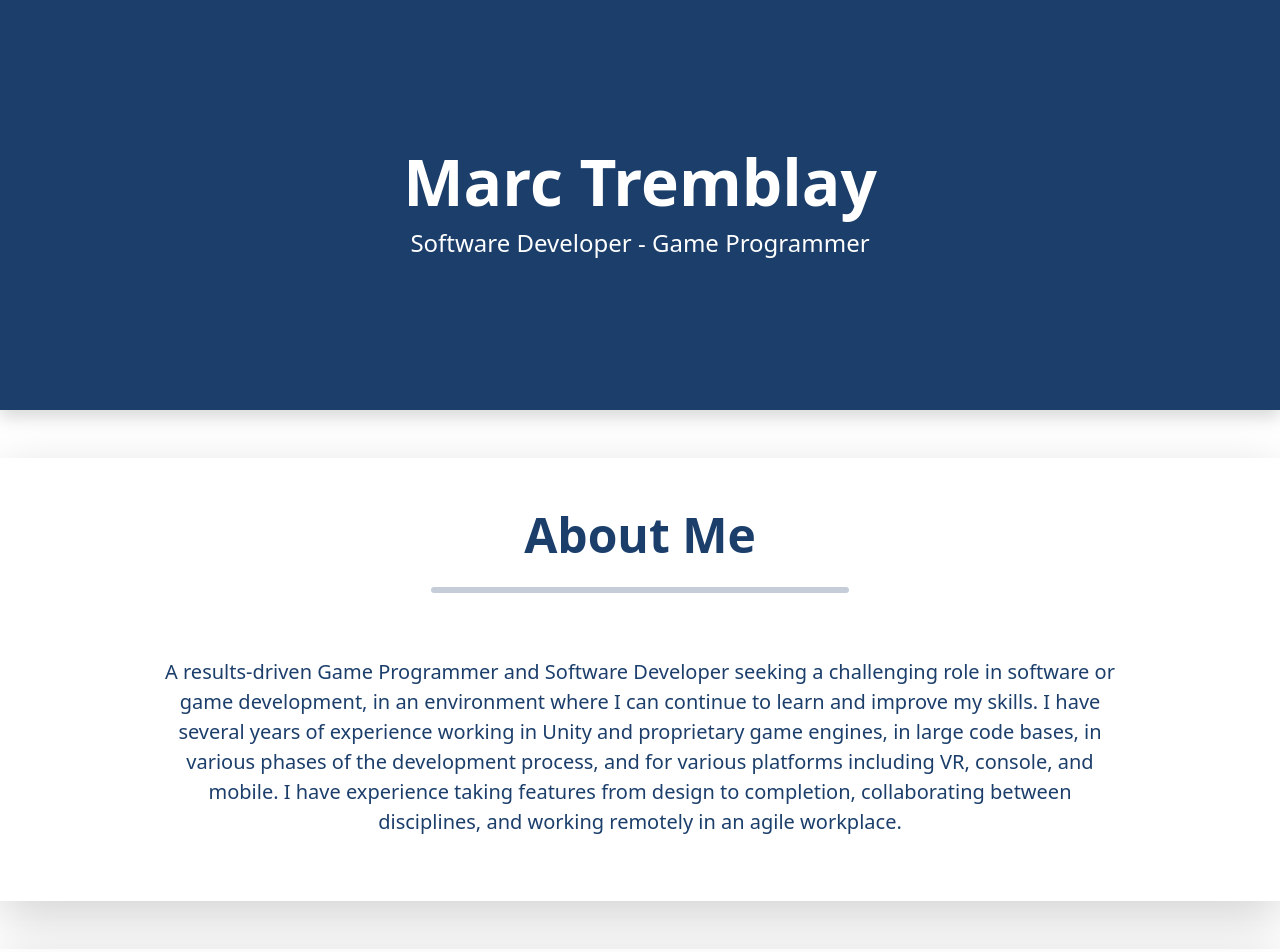
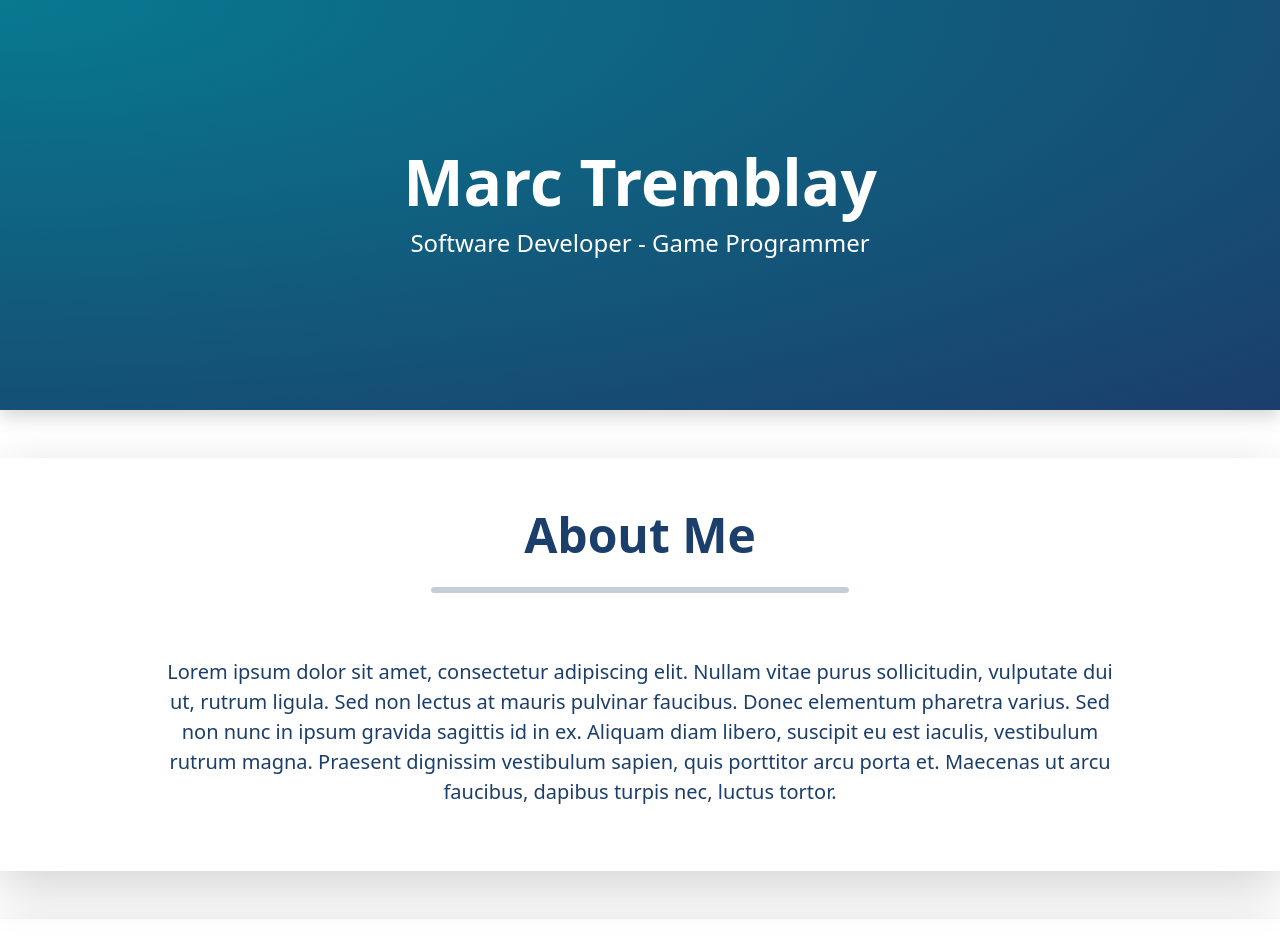
Before and after one commit to tremblay95/tremblay95.github.io, a Jekyll site: the page built from index.html, in a window 1280 px wide. Shown: the top 952 px of the page. Built offline with Jekyll 4.4.1, drawn with Linux system fonts in a browser that asks for light colours; some of the changed text lies outside the part shown.

Commit message:
use placeholder text until I'm ready to work on the text content

```diff
--- a/_config.yml
+++ b/_config.yml
@@ -2,8 +2,8 @@
 baseurl: "" # the subpath of your site, e.g. /blog
 author: "Marc Tremblay"
 title: "Marc Tremblay" # the name of your site, e.g. ACME Corp.
-tagline: 'Software Developer -<br class="d-sm-none" /> Game Programmer'
-about-me: "A results-driven Game Programmer and Software Developer seeking a challenging role in software or game development, in an environment where I can continue to learn and improve my skills. I have several years of experience working in Unity and proprietary game engines, in large code bases, in various phases of the development process, and for various platforms including VR, console, and mobile. I have experience taking features from design to completion, collaborating between disciplines, and working remotely in an agile workplace."
+tagline: 'Software Developer <span class="d-sm-inline d-none">-</span><br class="d-sm-none" /> Game Programmer'
+about-me: "Lorem ipsum dolor sit amet, consectetur adipiscing elit. Nullam vitae purus sollicitudin, vulputate dui ut, rutrum ligula. Sed non lectus at mauris pulvinar faucibus. Donec elementum pharetra varius. Sed non nunc in ipsum gravida sagittis id in ex. Aliquam diam libero, suscipit eu est iaculis, vestibulum rutrum magna. Praesent dignissim vestibulum sapien, quis porttitor arcu porta et. Maecenas ut arcu faucibus, dapibus turpis nec, luctus tortor."
 github-url: "https://github.com/tremblay95"
 
 sass:
--- a/_includes/hero.html
+++ b/_includes/hero.html
@@ -1,4 +1,4 @@
-<div class="px-4 py-5 bg-primary text-white text-center shadow">
+<div class="px-4 py-5 hero-gradient text-white text-center shadow">
     <div class="py-5 my-5">
         <h1 class="display-3 fw-bold text-white">{{ site.title }}</h1>
         <h4>{{ site.tagline }}</h4>
--- a/_sass/main.scss
+++ b/_sass/main.scss
@@ -10,3 +10,8 @@
     -webkit-box-orient: vertical;
     overflow: hidden;
 }
+
+.hero-gradient
+{
+    background: radial-gradient(at top left, $cyan-700, $primary);
+}
```
Also changed, not shown: _data/projects.yml (+11 -11 lines), _data/timeline.yml (+9 -9 lines), assets/images/pf-temp.png (deleted), assets/images/temp.png (added), 1 other file.
